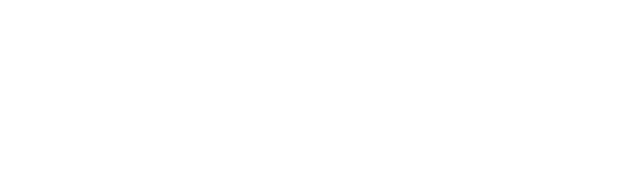
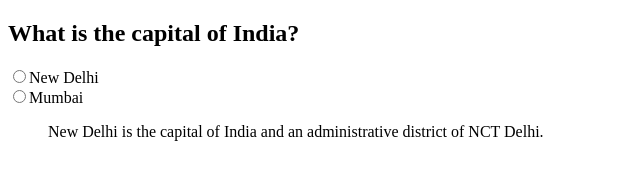
Before and after one commit to acciojob/trivia-ankit-ongithub, a website: page main.html in a window 1280 px wide. Shown: the whole page, without its empty margins (0-640 px from the left). Drawn offline with Linux system fonts and the light colour scheme.

Commit message:
Update main.html

```diff
--- a/main.html
+++ b/main.html
@@ -3,13 +3,28 @@
 <html>
 
 <head>
-	<link rel="stylesheet" href="styles.css">
+    <link rel="stylesheet" href="styles.css">
 </head>
 
 <body>
-	<!-- the entire body must be written by student -->
+    <!-- the entire body must be written by student -->
+
+    <h2>
+        What is the capital of India?
+    </h2>
+
+    <form>
+        <input type="radio" value="New Delhi">New Delhi <br>
+        <input type="radio" value="Mumbai">Mumbai
+    </form>
+
+    <blockquote cite="https://en.wikipedia.org/wiki/New_Delhi">
+        New Delhi is the capital of India and an administrative district of NCT Delhi.
+    </blockquote>
+
+
     <script type="text/javascript" src="./script.js">
-</script>
+    </script>
 
 </body>
 
```
